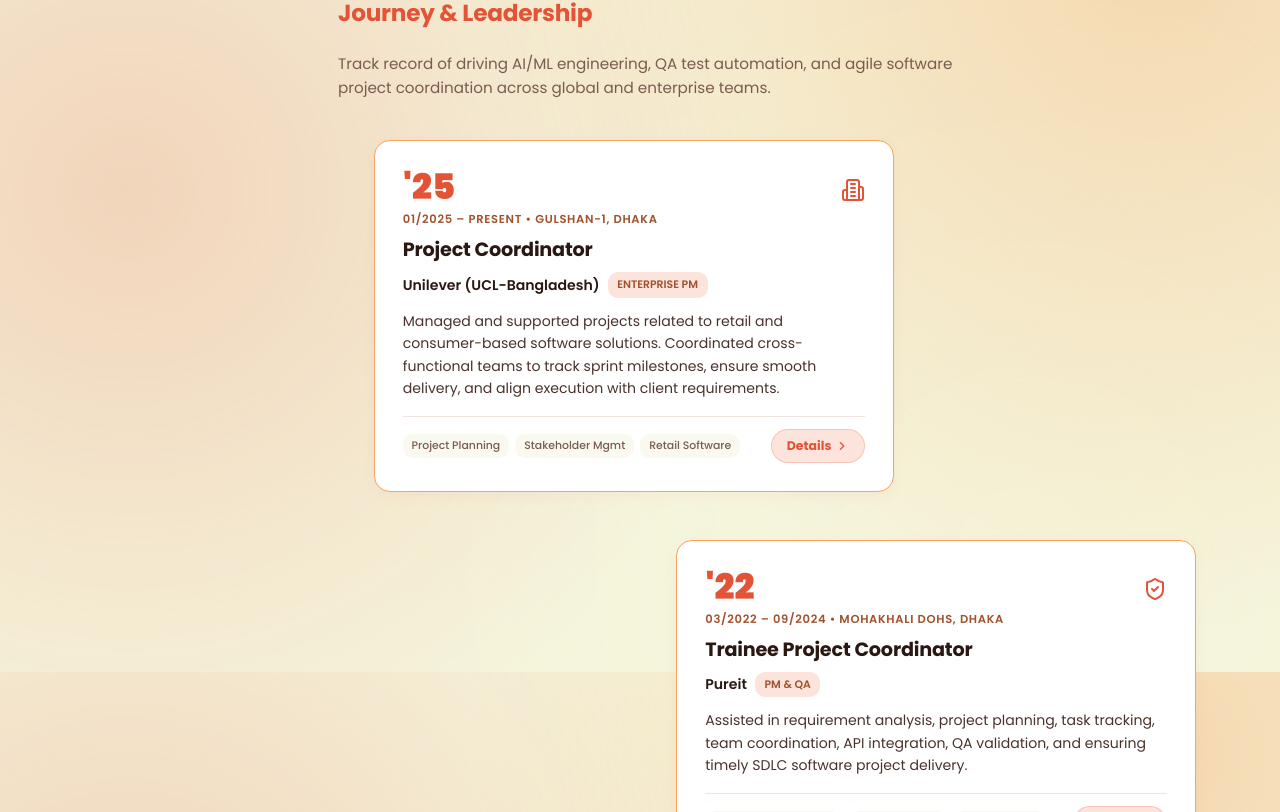
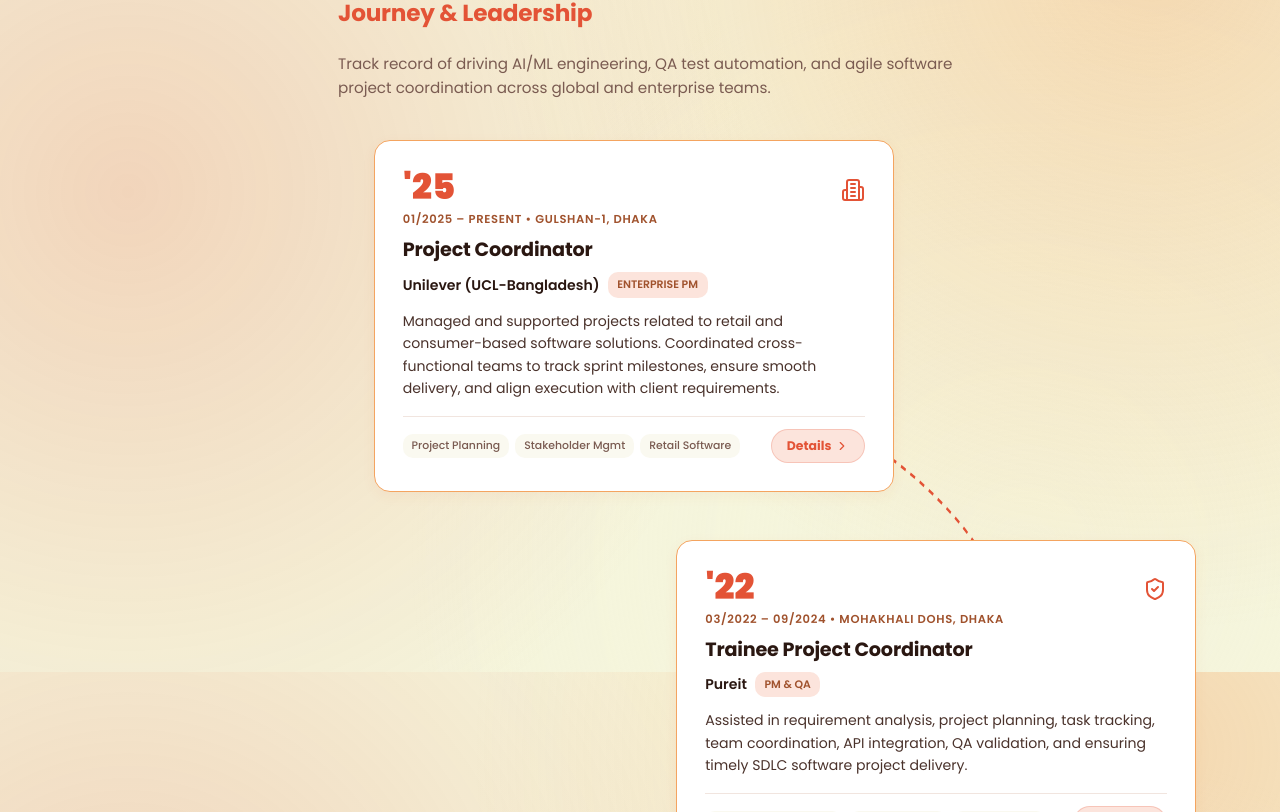
Before and after one commit to Ekaanta/durjoy_portfolio, a Next.js app: page / in a window 1280 px wide. Shown: the part 928-1740 px from the top of the page. Built offline with nearby package versions, Linux system fonts and the light colour scheme.

Commit message:
Adjust timeline connector line to start at Project Coordinator and terminate precisely at AI Engineer card

```diff
--- a/components/JourneySection.tsx
+++ b/components/JourneySection.tsx
@@ -26,8 +26,30 @@ export default function JourneySection({ onOpenCvModal }: { onOpenCvModal: () =>
         Track record of driving AI/ML engineering, QA test automation, and agile software project coordination across global and enterprise teams.
       </p>
 
-      <div className="timeline-container">
-        {/* Card 1: Unilever (UCL-Bangladesh) */}
+      <div className="timeline-container" style={{ position: "relative" }}>
+        {/* Curved connecting line starting at Card 1 (Project Coordinator) and ending cleanly at Card 3 (AI Engineer) */}
+        <svg
+          className="timeline-svg-connector"
+          viewBox="0 0 1000 850"
+          fill="none"
+          preserveAspectRatio="none"
+          style={{ position: "absolute", inset: 0, width: "100%", height: "100%", pointerEvents: "none", zIndex: 1 }}
+        >
+          <path
+            d="M 250,140 C 700,200 800,360 750,440 C 700,520 300,680 250,750"
+            stroke="var(--purple-primary)"
+            strokeWidth="2.2"
+            strokeDasharray="6 6"
+          />
+          {/* Starting Circle at Project Coordinator */}
+          <circle cx="250" cy="140" r="5" fill="var(--purple-primary)" />
+          {/* Intermediate Circle at Pureit */}
+          <circle cx="750" cy="440" r="5" fill="var(--purple-primary)" />
+          {/* Terminating Circle exactly at AI Engineer */}
+          <circle cx="250" cy="750" r="5" fill="var(--purple-primary)" />
+        </svg>
+
+        {/* Card 1: Unilever (Project Coordinator - Start of Line) */}
         <div className="journey-card card-left fade-up">
           <div style={{ display: "flex", justifyContent: "space-between", alignItems: "center" }}>
             <div className="journey-year">'25</div>
@@ -55,7 +77,7 @@ export default function JourneySection({ onOpenCvModal }: { onOpenCvModal: () =>
           </div>
         </div>
 
-        {/* Card 2: Pureit */}
+        {/* Card 2: Pureit (Trainee Project Coordinator - Mid Curve) */}
         <div className="journey-card card-right fade-up">
           <div style={{ display: "flex", justifyContent: "space-between", alignItems: "center" }}>
             <div className="journey-year">'22</div>
@@ -83,7 +105,7 @@ export default function JourneySection({ onOpenCvModal }: { onOpenCvModal: () =>
           </div>
         </div>
 
-        {/* Card 3: Sparktech AI Limited */}
+        {/* Card 3: Sparktech AI Limited (Jr. AI Engineer - End of Line) */}
         <div className="journey-card card-left fade-up">
           <div style={{ display: "flex", justifyContent: "space-between", alignItems: "center" }}>
             <div className="journey-year">'25</div>
```
Also changed, not shown: 1 other file (tests, documents, lock files or other folders).
